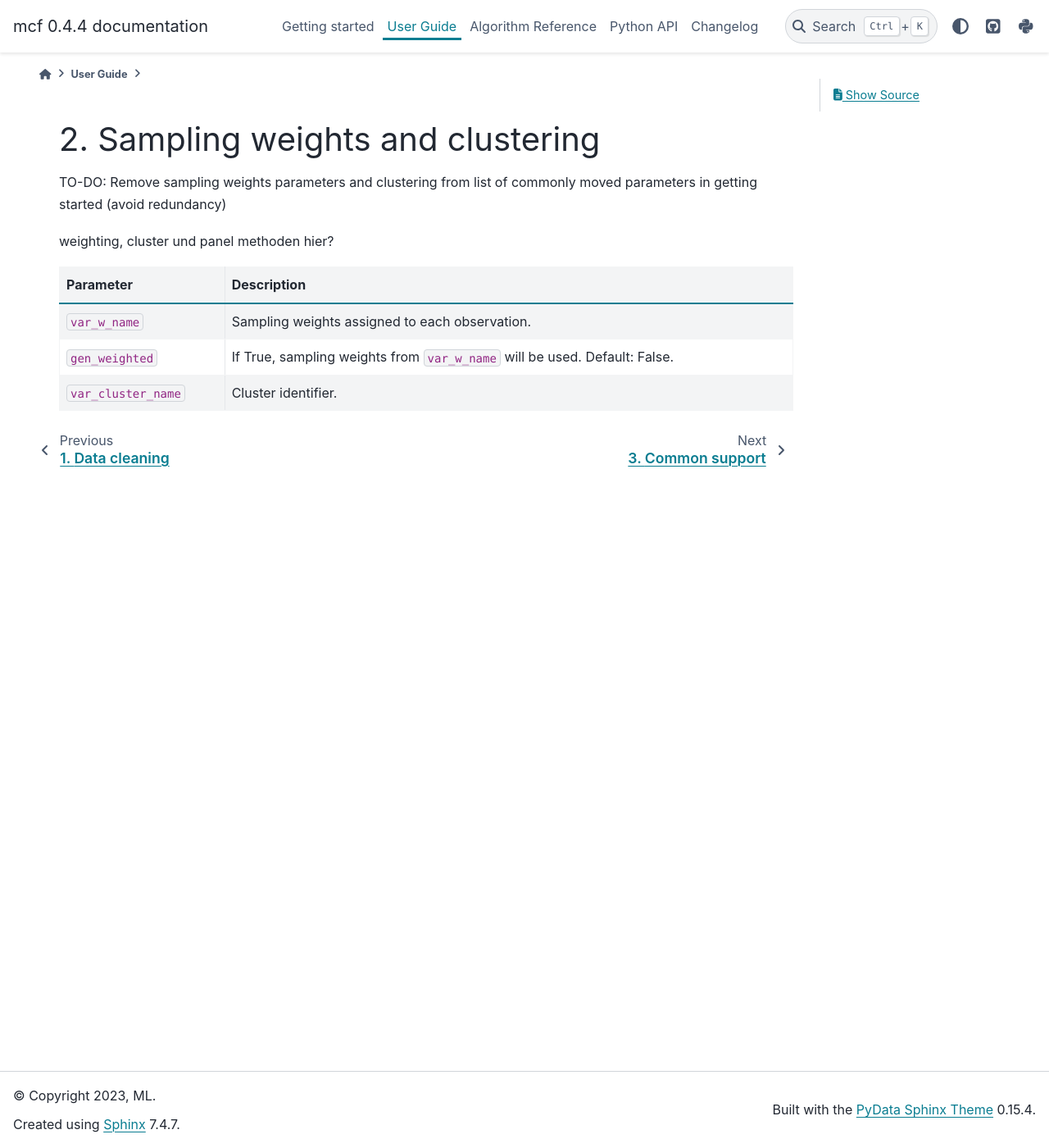
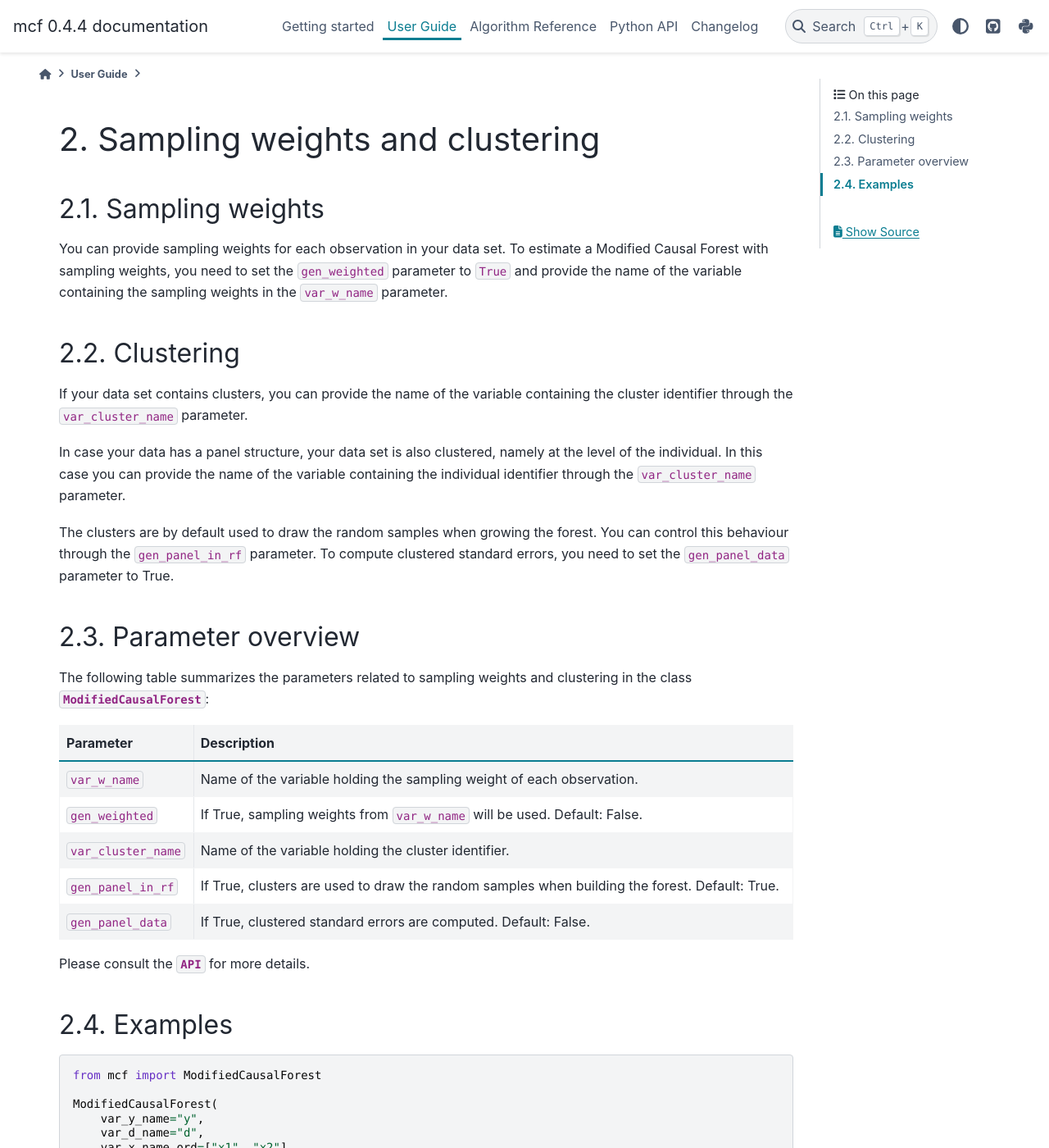
Before and after one commit to MCFpy/mcf, a Sphinx documentation site: the page built from docs/source/user_guide/weights_clusters.rst, in a window 1280 px wide and 1400 px high. Shown: the whole window at 82% size. Built offline with Sphinx 7.4.7 and the PyData theme 0.15.4, drawn with Linux system fonts in a browser that asks for light colours; some of the changed text lies outside the part shown.

```diff
--- a/docs/source/user_guide/weights_clusters.rst
+++ b/docs/source/user_guide/weights_clusters.rst
@@ -1,17 +1,63 @@
 Sampling weights and clustering
 ===============================
 
-TO-DO: Remove sampling weights parameters and clustering from list of commonly
-moved parameters in getting started (avoid redundancy)
+Sampling weights
+----------------
 
-weighting, cluster und panel methoden hier?
+You can provide sampling weights for each observation in your data set. To estimate a Modified Causal Forest with sampling weights, you need to set the ``gen_weighted`` parameter to ``True`` and provide the name of the variable containing the sampling weights in the ``var_w_name`` parameter.
 
-+----------------------------------+------------------------------------------------------------------------------------------------------------------+
-| Parameter                        | Description                                                                                                      |
-+==================================+==================================================================================================================+
-| ``var_w_name``                   | Sampling weights assigned to each observation.                                                                   |
-+----------------------------------+------------------------------------------------------------------------------------------------------------------+
-| ``gen_weighted``                 | If True, sampling weights from ``var_w_name`` will be used. Default: False.                                      |
-+----------------------------------+------------------------------------------------------------------------------------------------------------------+
-| ``var_cluster_name``             | Cluster identifier.                                                                                              |
-+----------------------------------+------------------------------------------------------------------------------------------------------------------+
+Clustering
+----------
+
+If your data set contains clusters, you can provide the name of the variable containing the cluster identifier through the ``var_cluster_name`` parameter.
+
+In case your data has a panel structure, your data set is also clustered, namely at the level of the individual. In this case you can provide the name of the variable containing the individual identifier through the ``var_cluster_name`` parameter.
+
+The clusters are by default used to draw the random samples when growing the forest. You can control this behaviour through the ``gen_panel_in_rf`` parameter. To compute clustered standard errors, you need to set the ``gen_panel_data`` parameter to True.
+
+Parameter overview
+------------------
+
+The following table summarizes the parameters related to sampling weights and clustering in the class :py:class:`~mcf_mini.ModifiedCausalForest`:
+
++----------------------+----------------------------------------------------------------------------------------------------+
+| Parameter            | Description                                                                                        |
++======================+====================================================================================================+
+| ``var_w_name``       | Name of the variable holding the sampling weight of each observation.                              |
++----------------------+----------------------------------------------------------------------------------------------------+
+| ``gen_weighted``     | If True, sampling weights from ``var_w_name`` will be used. Default: False.                        |
++----------------------+----------------------------------------------------------------------------------------------------+
+| ``var_cluster_name`` | Name of the variable holding the cluster identifier.                                               |
++----------------------+----------------------------------------------------------------------------------------------------+
+| ``gen_panel_in_rf``  | If True, clusters are used to draw the random samples when building the forest. Default: True.     |
++----------------------+----------------------------------------------------------------------------------------------------+
+| ``gen_panel_data``   | If True, clustered standard errors are computed. Default: False.                                   |
++----------------------+----------------------------------------------------------------------------------------------------+
+
+Please consult the :py:class:`API <mcf_mini.ModifiedCausalForest>` for more details.
+
+Examples
+--------
+
+.. code-block:: python
+
+    from mcf import ModifiedCausalForest
+
+    ModifiedCausalForest(
+        var_y_name="y",
+        var_d_name="d",
+        var_x_name_ord=["x1", "x2"],
+        # Parameters for sampling weights:
+        var_w_name="sampling_weight",
+        gen_weighted=True
+    )
+
+    ModifiedCausalForest(
+        var_y_name="y",
+        var_d_name="d",
+        var_x_name_ord=["x1", "x2"],
+        # Parameters for clustering:
+        var_cluster_name="cluster_id",
+        gen_panel_in_rf=True,
+        gen_panel_data=True
+    )
```
Also changed, not shown: docs/source/changelog.rst (+9 -0 lines), docs/source/user_guide/data_cleaning.rst (+0 -14 lines).
